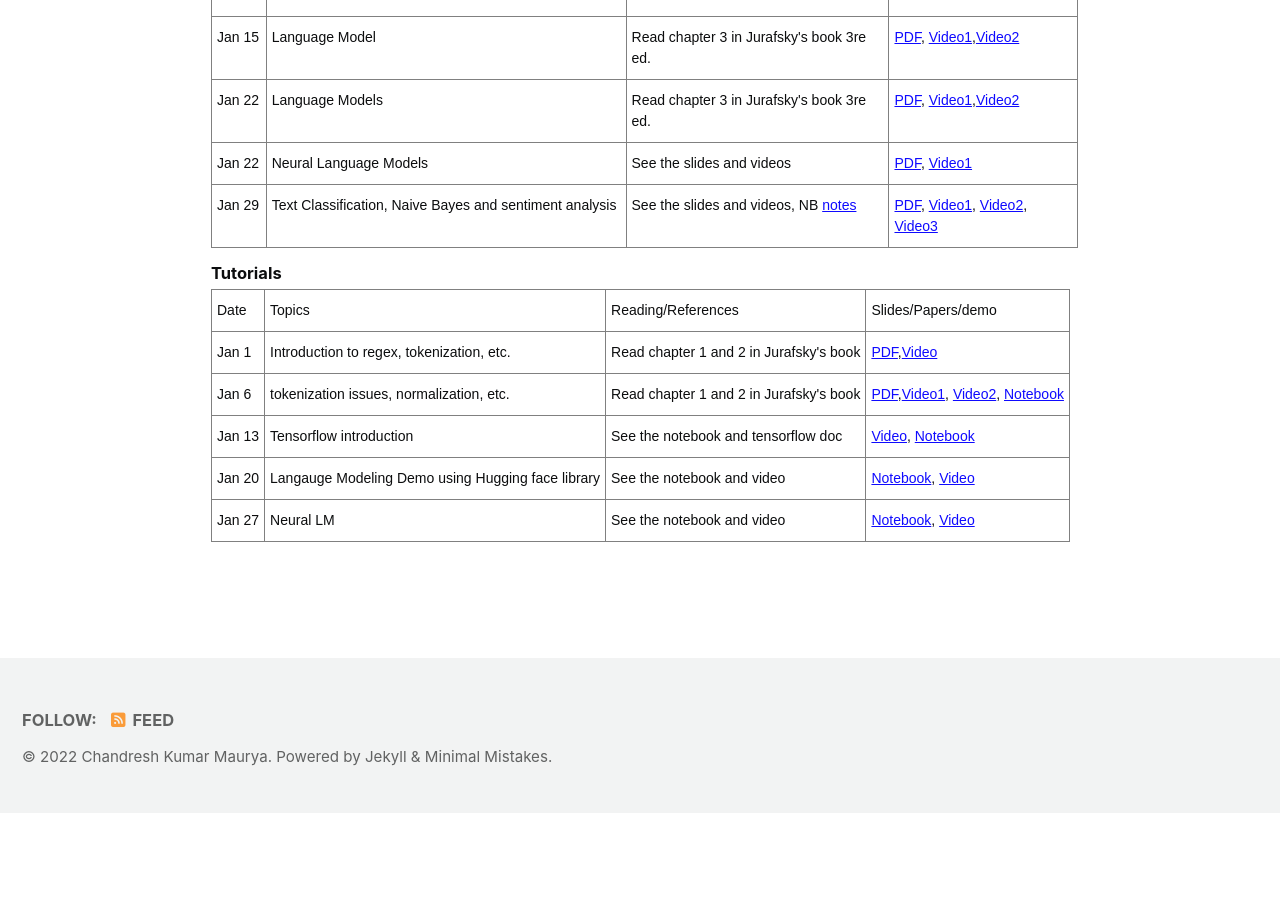
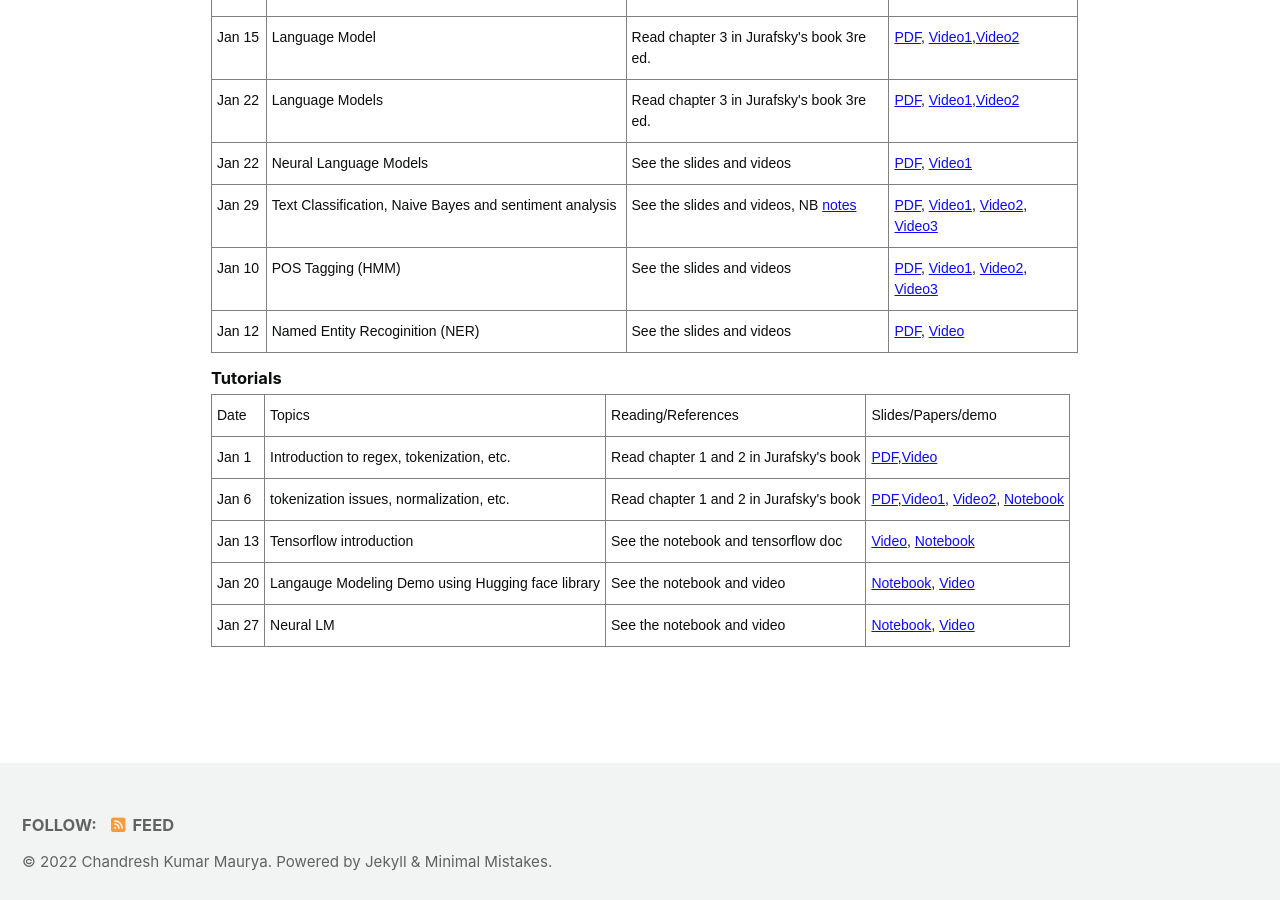
Before and after one commit to chandreshiit/oldsite, a Jekyll site: the page built from _pages/NLP2022.md, in a window 1280 px wide and 900 px high, scrolled down 2213 px. Built offline with Jekyll 4.4.1, drawn with Linux system fonts in a browser that asks for light colours; cached includes are drawn as plain includes; nearby versions of some CDN libraries; before the commit the page ends 3026 px from its top, so only the background shows below that.

Commit message:
added slides

```diff
--- a/_pages/NLP2022.md
+++ b/_pages/NLP2022.md
@@ -119,7 +119,22 @@ Natural language processing (NLP) or computational linguistics is one of the mos
               <a href="https://drive.google.com/file/d/1SFTgEjAd6dOxWQ0xtZKAR1rM4inL6M-M/view?usp=sharing">PDF</a>,
      <a href="https://drive.google.com/file/d/1713_0OSQTw3y4dBOmORLdVepAAj7-yES/view?usp=sharing">Video1</a>, <a href="https://drive.google.com/file/d/1Z-3GXRZj_h9bY3VNQ-Q2_4Dh33F8afJ6/view?usp=sharing">Video2</a>,
    <a href="https://drive.google.com/file/d/1m1hEle0moqwV5sHsDU83mget-e9LTMnb/view?usp=sharing">Video3</a>
-        </th></tr>  </table>
+        </th></tr>
+<tr>
+    <th class="tg-0pky">Jan 10</th>
+    <th class="tg-0pky">POS Tagging (HMM)</th>
+    <th class="tg-0pky">See the slides and videos</th>
+          <th class="tg-0pky">              <a href="https://drive.google.com/file/d/1Ukmq6bV1ezg8NvaWlbLgf2mwjt5c5jWc/view?usp=sharing">PDF</a>,
+     <a href="https://drive.google.com/file/d/16EOMNeBhJBYqKi9vqISe-ZhaqAsySo91/view?usp=sharing">Video1</a>, <a href="https://drive.google.com/file/d/1Av1Y7y7q4G2iJVwf8sOJFnJtnz0kFaGX/view?usp=sharing">Video2</a>,
+   <a href="https://drive.google.com/file/d/16EOMNeBhJBYqKi9vqISe-ZhaqAsySo91/view?usp=sharing">Video3</a>
+        </th></tr>
+<tr>
+    <th class="tg-0pky">Jan 12</th>
+    <th class="tg-0pky">Named Entity Recoginition (NER)</th>
+    <th class="tg-0pky">See the slides and videos </th>
+          <th class="tg-0pky">  <a href="https://drive.google.com/file/d/1zTbLZlUeTiznkIo73dOipG4yAUOmu1Yj/view?usp=sharing">PDF</a>,
+     <a href="https://drive.google.com/file/d/1Av1Y7y7q4G2iJVwf8sOJFnJtnz0kFaGX/view?usp=sharing">Video</a>
+        </th></tr></table>
 
 
 
```
